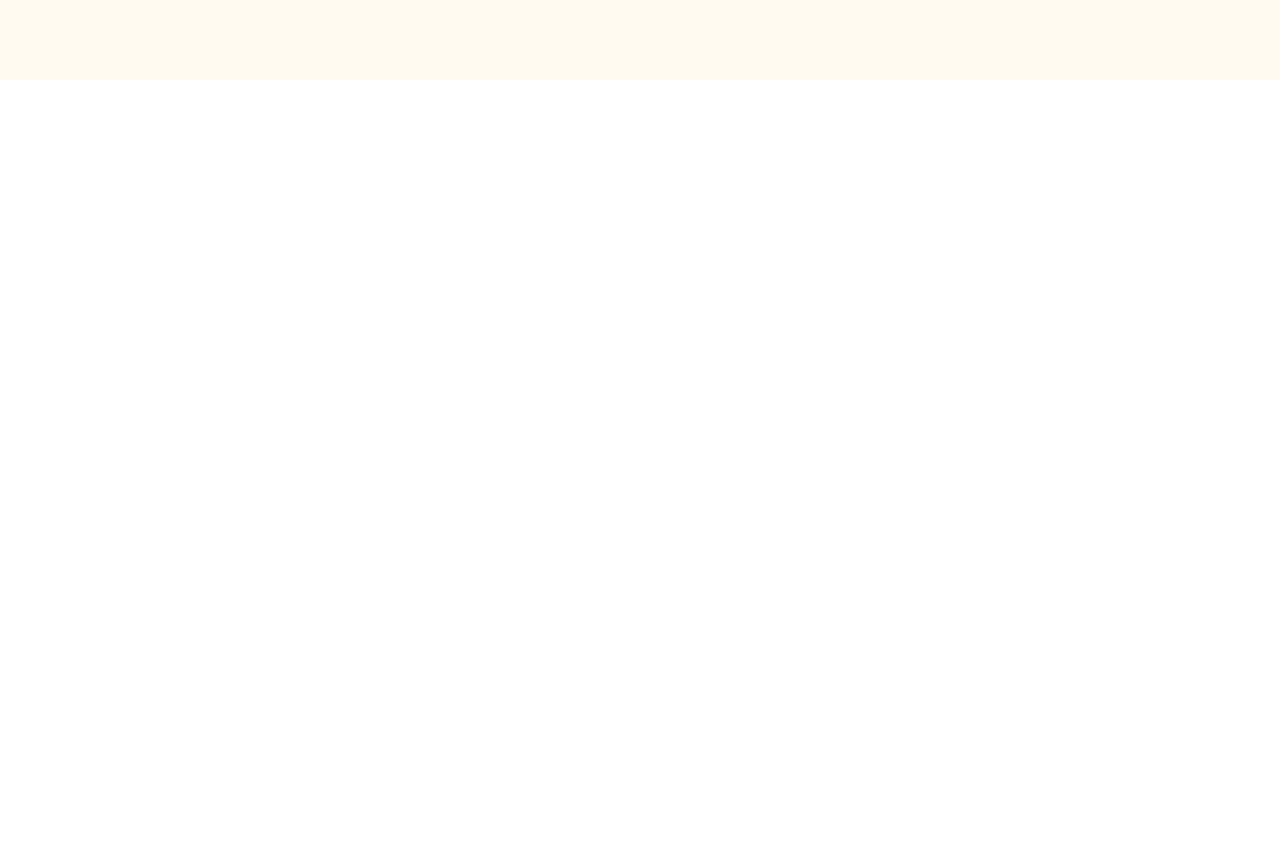
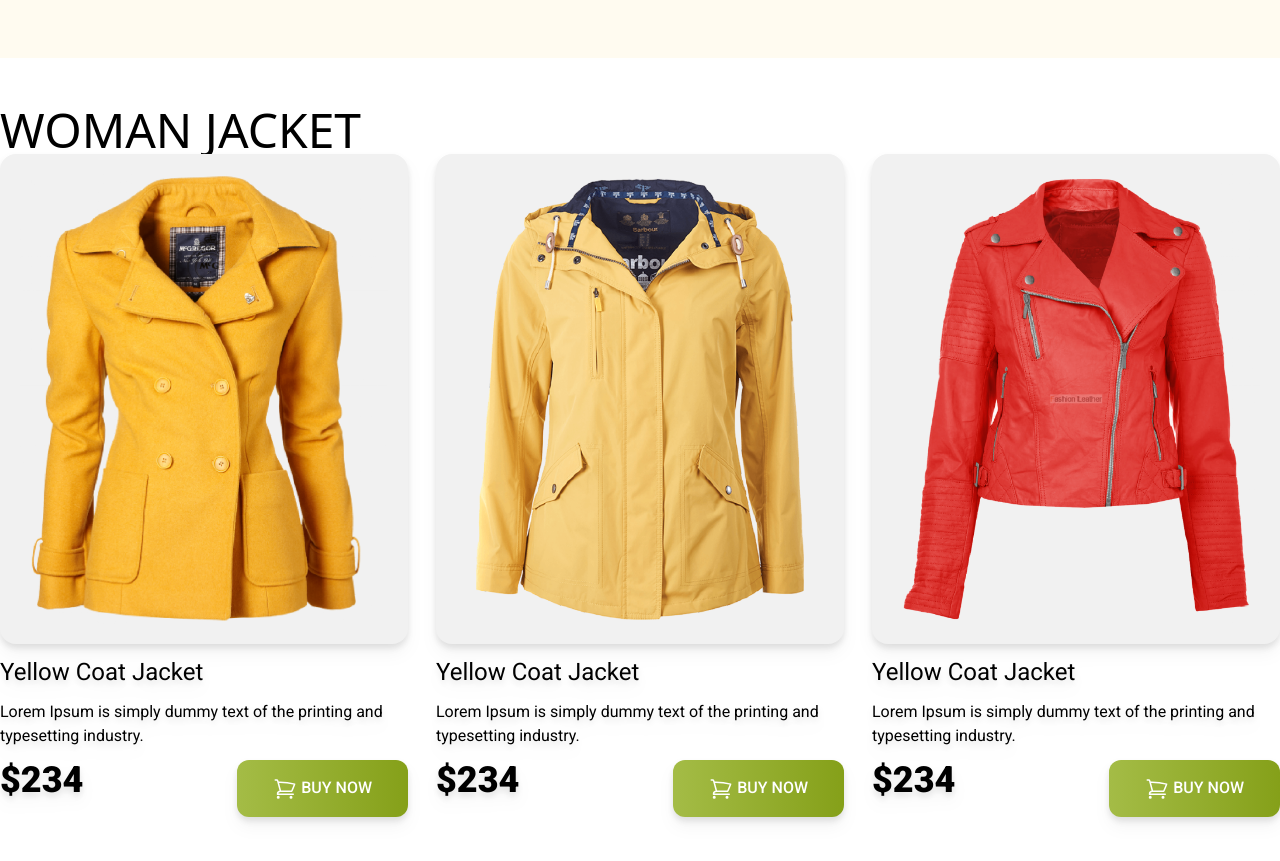
Before and after one commit to mdferdausalam19/penguin-fashion-website, a plain HTML site: page index.html in a window 1280 px wide. Shown: the part 559-1420 px from the top of the page. Before the commit the page ends 800 px from the top, so only its background shows below. Drawn offline with nearby package versions, Linux system fonts and the light colour scheme.

Commit message:
added woman jacket section

```diff
--- a/index.html
+++ b/index.html
@@ -5,14 +5,27 @@
     <meta name="viewport" content="width=device-width, initial-scale=1.0">
     <title>Penguin Fashion</title>
     <script src="https://cdn.tailwindcss.com"></script>
+
+    <!-- Bebas Neue Google Font -->
+
     <link rel="preconnect" href="https://fonts.googleapis.com">
 <link rel="preconnect" href="https://fonts.gstatic.com" crossorigin>
 <link href="https://fonts.googleapis.com/css2?family=Bebas+Neue&display=swap" rel="stylesheet">
+
+    <!-- Roboto Google Font -->
+
+<link rel="preconnect" href="https://fonts.googleapis.com">
+<link rel="preconnect" href="https://fonts.gstatic.com" crossorigin>
+<link href="https://fonts.googleapis.com/css2?family=Roboto:wght@400;500;700;900&display=swap" rel="stylesheet">
 </head>
 <style>
-    .font-style {
+    .font-style-bebas {
         font-family: 'Bebas Neue', sans-serif;
     }
+    .font-style-roboto {
+        font-family: 'Roboto', sans-serif;
+    }
+
 </style>
 <body>
     <header class="bg-[#FFFBF0]">
@@ -44,7 +57,75 @@
             </div>
         </div>
     </header>
-    <main>
+    <main class="max-w-7xl mx-auto">
+
+        <!-- Woman Jacket Section -->
+
+        <section class="py-12">
+            <h3 class="text-5xl font-style uppercase">WoMan Jacket</h3>
+
+        <div class="grid grid-cols-1 md:grid-cols-2 lg:grid-cols-3 gap-7">
+
+            <!-- Jacket One -->
+
+            <div class="font-style-roboto space-y-3 drop-shadow-lg">
+                <div class="bg-[#F1F1F1] p-5 rounded-2xl">
+                    <img src="./images/jacket-1.png" alt="">
+                </div>
+                <h4 class="text-2xl">Yellow Coat Jacket</h4>
+                <p>Lorem Ipsum is simply dummy text of the
+                    printing and typesetting industry.</p>
+                <div class="flex justify-between">
+                    <h3 class="text-4xl font-black">$234</h3>
+                    <button class="py-4 px-9 bg-gradient-to-r from-[#A4BC46] to-[#85A019] rounded-xl text-[#FFF] font-medium">
+                        <svg xmlns="http://www.w3.org/2000/svg" fill="none" viewBox="0 0 24 24" stroke-width="1.5" stroke="currentColor" class="w-6 h-6 inline">
+                            <path stroke-linecap="round" stroke-linejoin="round" d="M2.25 3h1.386c.51 0 .955.343 1.087.835l.383 1.437M7.5 14.25a3 3 0 00-3 3h15.75m-12.75-3h11.218c1.121-2.3 2.1-4.684 2.924-7.138a60.114 60.114 0 00-16.536-1.84M7.5 14.25L5.106 5.272M6 20.25a.75.75 0 11-1.5 0 .75.75 0 011.5 0zm12.75 0a.75.75 0 11-1.5 0 .75.75 0 011.5 0z" />
+                          </svg>
+
+                        BUY NOW</button>
+                </div>
+            </div>
+            <!-- Jacket Two -->
+
+            <div class="font-style-roboto space-y-3 drop-shadow-lg">
+                <div class="bg-[#F1F1F1] p-5 rounded-2xl">
+                    <img src="./images/jacket-2.png" alt="">
+                </div>
+                <h4 class="text-2xl">Yellow Coat Jacket</h4>
+                <p>Lorem Ipsum is simply dummy text of the
+                    printing and typesetting industry.</p>
+                <div class="flex justify-between">
+                    <h3 class="text-4xl font-black">$234</h3>
+                    <button class="py-4 px-9 bg-gradient-to-r from-[#A4BC46] to-[#85A019] rounded-xl text-[#FFF] font-medium">
+                        <svg xmlns="http://www.w3.org/2000/svg" fill="none" viewBox="0 0 24 24" stroke-width="1.5" stroke="currentColor" class="w-6 h-6 inline">
+                            <path stroke-linecap="round" stroke-linejoin="round" d="M2.25 3h1.386c.51 0 .955.343 1.087.835l.383 1.437M7.5 14.25a3 3 0 00-3 3h15.75m-12.75-3h11.218c1.121-2.3 2.1-4.684 2.924-7.138a60.114 60.114 0 00-16.536-1.84M7.5 14.25L5.106 5.272M6 20.25a.75.75 0 11-1.5 0 .75.75 0 011.5 0zm12.75 0a.75.75 0 11-1.5 0 .75.75 0 011.5 0z" />
+                          </svg>
+
+                        BUY NOW</button>
+                </div>
+            </div>
+            <!-- Jacket Three -->
+
+            <div class="font-style-roboto space-y-3 drop-shadow-lg">
+                <div class="bg-[#F1F1F1] p-5 rounded-2xl">
+                    <img src="./images/jacket-3.png" alt="">
+                </div>
+                <h4 class="text-2xl">Yellow Coat Jacket</h4>
+                <p>Lorem Ipsum is simply dummy text of the
+                    printing and typesetting industry.</p>
+                <div class="flex justify-between">
+                    <h3 class="text-4xl font-black">$234</h3>
+                    <button class="py-4 px-9 bg-gradient-to-r from-[#A4BC46] to-[#85A019] rounded-xl text-[#FFF] font-medium">
+                        <svg xmlns="http://www.w3.org/2000/svg" fill="none" viewBox="0 0 24 24" stroke-width="1.5" stroke="currentColor" class="w-6 h-6 inline">
+                            <path stroke-linecap="round" stroke-linejoin="round" d="M2.25 3h1.386c.51 0 .955.343 1.087.835l.383 1.437M7.5 14.25a3 3 0 00-3 3h15.75m-12.75-3h11.218c1.121-2.3 2.1-4.684 2.924-7.138a60.114 60.114 0 00-16.536-1.84M7.5 14.25L5.106 5.272M6 20.25a.75.75 0 11-1.5 0 .75.75 0 011.5 0zm12.75 0a.75.75 0 11-1.5 0 .75.75 0 011.5 0z" />
+                          </svg>
+
+                        BUY NOW</button>
+                </div>
+            </div>
+        </div>
+
+        </section>
 
     </main>
     <footer>
```
